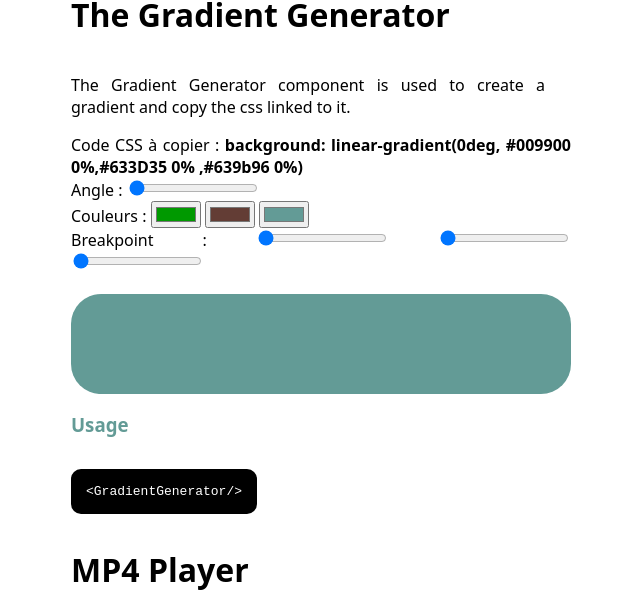
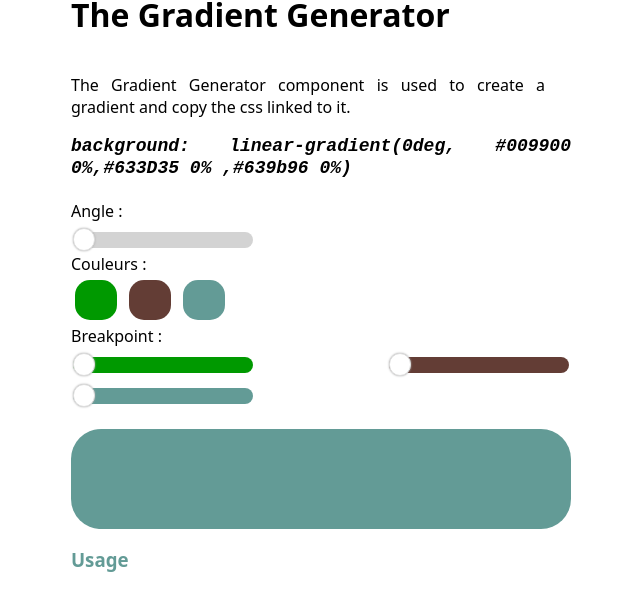
Before and after one commit to hetic-paris-ilyes/TP_Components_Svelte, a Svelte app in the folder TP_Svelte_Hetic/TP_Svelte_Hetic/myapp/: page / in a window 1280 px wide. Shown: the part 2826-3418 px from the top of the page, without its empty margins (411-1051 px from the left). Built offline with nearby package versions, Linux system fonts and the light colour scheme.

Commit message:
add css gradient gen

```diff
--- a/TP_Svelte_Hetic/TP_Svelte_Hetic/myapp/src/components/GradientGenerator.svelte
+++ b/TP_Svelte_Hetic/TP_Svelte_Hetic/myapp/src/components/GradientGenerator.svelte
@@ -11,22 +11,119 @@
 </script>
 
  <div class="main">
-  Code CSS à copier : <b>background: linear-gradient({range}deg, {color1} {breakpoint1}%,{color2} {breakpoint2}% ,{color3} {breakpoint3}%) </b>
+<code style="font-size: 18px;"><i><b>background: linear-gradient({range}deg, {color1} {breakpoint1}%,{color2} {breakpoint2}% ,{color3} {breakpoint3}%) </b></i></code>
+  <br>
   <br>
       Angle :
-      <input type="range" min="0" max="360" bind:value={ range }/>
+      <br>
+      <input  class='range_css' type="range" min="0" max="360" bind:value={ range }/>
       <br>
       Couleurs :
-      <input type="color" name="" id="col1" bind:value={ color1 }/>
-      <input type="color" name="" id="col2" bind:value={ color2 }/>
-      <input type="color" name="" id="col3" bind:value={ color3 }/>
+      <br>
+      <input type="color" name="" id="style1" bind:value={ color1 }/>
+      <input type="color" name="" id="style1" bind:value={ color2 }/>
+      <input type="color" name="" id="style1" bind:value={ color3 }/>
       <br>
       Breakpoint :
-      <input type="range" min="0" max="100" bind:value={ breakpoint1}/>
-      <input type="range" min="0" max="100" bind:value={ breakpoint2}/>
-      <input type="range" min="0" max="100" bind:value={ breakpoint3}/>
-      <div style="background: linear-gradient({range}deg, {color1} {breakpoint1}%,{color2} {breakpoint2}% ,{color3} {breakpoint3}%); height:100px; width: 500px; margin-top: 20px; border-radius: 30px;"/>
+      <br>
+        <input class='range_css' style="background:{color1}" type="range" min="0" max="100" bind:value={ breakpoint1}/>
+        <input class='range_css' style="background:{color2}" type="range" min="0" max="100" bind:value={ breakpoint2}/>
+        <input class='range_css' style="background:{color3}" type="range" min="0" max="100" bind:value={ breakpoint3}/>
+      <div class="form-range" style="background: linear-gradient({range}deg, {color1} {breakpoint1}%,{color2} {breakpoint2}% ,{color3} {breakpoint3}%); height:100px; width: 500px; margin-top: 20px; border-radius: 30px;"/>
   </div>
 <style>
 
+#style1 {
+  -webkit-appearance: none;
+  -moz-appearance: none;
+  appearance: none;
+  width: 50px;
+  height: 50px;
+  background-color: transparent;
+  border: none;
+  cursor: pointer;
+}
+#style1::-webkit-color-swatch {
+  border-radius: 15px;
+  border: none;
+}
+#style1::-moz-color-swatch {
+  border-radius: 15px;
+  border: none;
+}
+/*input range CSS3*/
+.range_css{
+margin-top: 10px;
+-webkit-appearance:none;
+width:180px;
+height:1rem;
+background:lightgray;
+cursor: grab;
+border-radius:1.5rem}
+
+/*****ie*****/
+
+.range_css::-ms-track {
+height:1.4rem;
+border-radius:1.5rem;
+background:transparent;
+border-color:transparent;
+color:transparent;/*enleve les traits*/}
+
+.range_css::-ms-fill-lower {
+height:1.4rem;
+background:linear-gradient(to bottom,#26a65b 10%,#36e27d);
+border:0 solid transparent;
+border-radius:1.5rem}
+
+.range_css::-ms-fill-upper {
+background:linear-gradient(to bottom,#26a65b 10%,#36e27d);
+border:0 solid transparent;
+border-radius:1.5rem}
+
+.range_css::-ms-thumb {
+border:1px solid #ddd;
+width:.8rem;
+background:white;
+height:.8rem;
+border-radius:50%;
+box-shadow:0 0 .125rem #aaa}
+
+.range_css:focus::-ms-fill-lower,
+.range_css:focus::-ms-fill-upper {
+
+background:linear-gradient(to bottom,#26a65b 10%,#36e27d)
+
+}
+
+.range_css::-ms-tooltip{display:none}/*enleve le title*/
+
+/*****fin ie*****/
+
+/*****firefox*****/
+.range_css::-moz-range-thumb{
+border:1px solid #ddd;
+width:1.4rem;
+height:1.4rem;
+border-radius:50%;
+box-shadow:0 0 .125rem #aaa}
+
+.range_css::-moz-range-track{
+border:3px solid transparent;
+padding:.5rem;
+height:1rem;
+border-radius:1.5rem;
+background:none}
+/*****fin firefox*****/
+
+
+/*****Chrome,Opera*****/
+.range_css::-webkit-slider-thumb{
+-webkit-appearance:none;
+border:1px solid #ddd;
+width:1.4rem;
+height:1.4rem;
+border-radius:50%;
+background:white;
+box-shadow:0 0 .125rem #aaa}
 </style>
```
